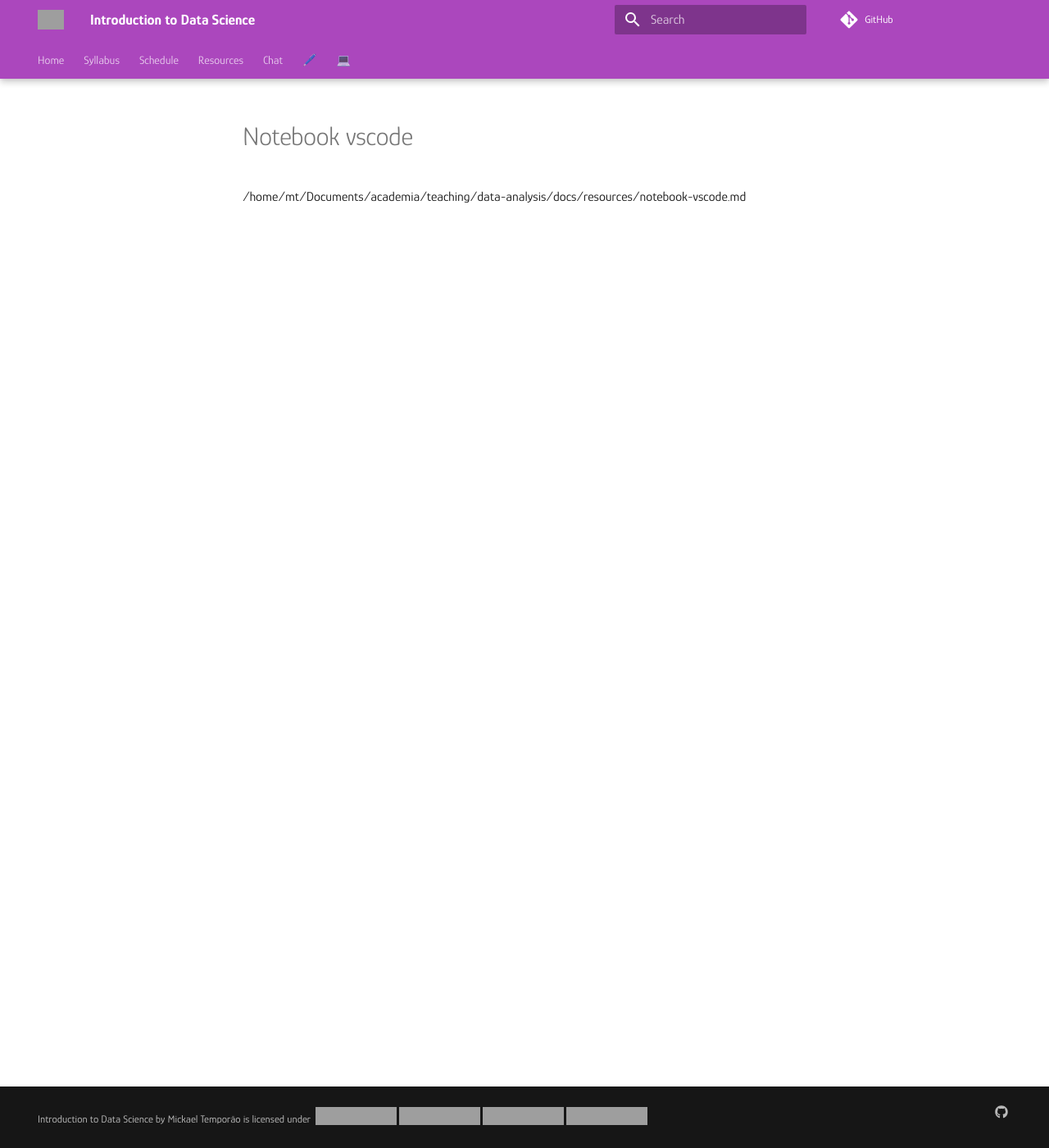
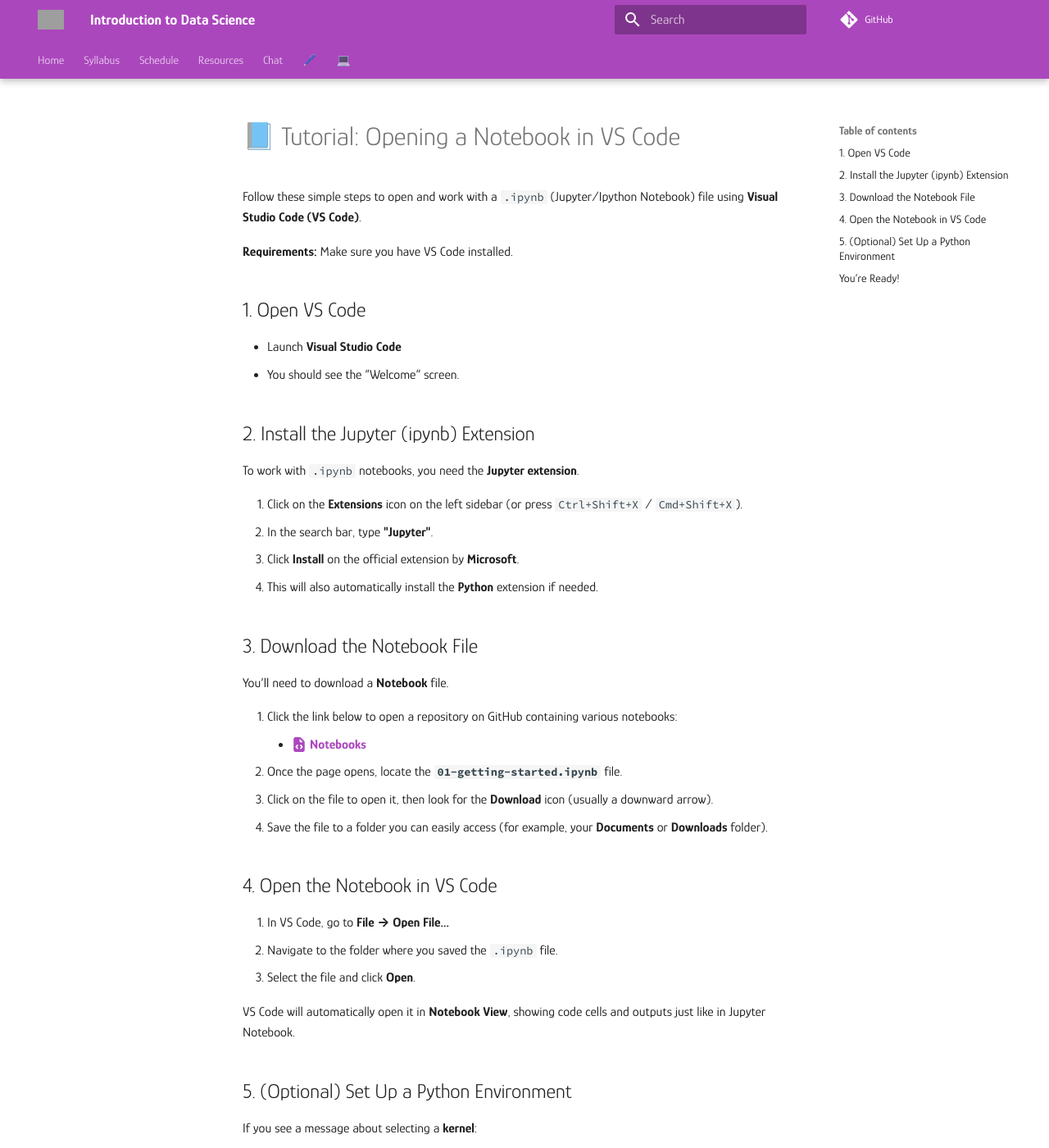
Before and after one commit to mickaeltemporao/itds, an MkDocs documentation site: the page built from docs/resources/notebook-vscode.md, in a window 1280 px wide and 1400 px high. Shown: the whole window at 82% size. Built offline with MkDocs 1.6.1 and Material for MkDocs 9.7.7, drawn with Linux system fonts in a browser that asks for light colours; comment, search, counter and statistics services are not loaded; some of the changed text lies outside the part shown; grey boxes are pictures that could not be loaded.

Commit message:
update file

```diff
--- a/docs/resources/notebook-vscode.md
+++ b/docs/resources/notebook-vscode.md
@@ -1 +1,46 @@
-/home/mt/Documents/academia/teaching/data-analysis/docs/resources/notebook-vscode.md
+# 📘 Tutorial: Opening a Notebook in VS Code
+
+Follow these simple steps to open and work with a `.ipynb` (Jupyter/Ipython Notebook) file using **Visual Studio Code (VS Code)**.
+
+**Requirements:** Make sure you have VS Code installed.
+
+## 1. Open VS Code
+- Launch **Visual Studio Code**
+- You should see the “Welcome” screen.
+
+## 2. Install the Jupyter (ipynb) Extension
+To work with `.ipynb` notebooks, you need the **Jupyter extension**.
+
+1. Click on the **Extensions** icon on the left sidebar (or press `Ctrl+Shift+X` / `Cmd+Shift+X`).
+2. In the search bar, type **"Jupyter"**.
+3. Click **Install** on the official extension by **Microsoft**.
+   - This will also automatically install the **Python** extension if needed.
+
+## 3. Download the Notebook File
+You’ll need to download a **Notebook** file.
+
+1. Click the link below to open a repository on GitHub containing various notebooks:
+    - [:fontawesome-solid-file-code: **Notebooks**](https://github.com/mickaeltemporao/data-analysis-codespace/tree/main/notebooks)
+2. Once the page opens, locate the **`01-getting-started.ipynb`** file.
+3. Click on the file to open it, then look for the **Download** icon (usually a downward arrow).
+4. Save the file to a folder you can easily access (for example, your **Documents** or **Downloads** folder).
+
+## 4. Open the Notebook in VS Code
+1. In VS Code, go to **File → Open File...**
+2. Navigate to the folder where you saved the `.ipynb` file.
+3. Select the file and click **Open**.
+
+VS Code will automatically open it in **Notebook View**, showing code cells and outputs just like in Jupyter Notebook.
+
+## 5. (Optional) Set Up a Python Environment
+If you see a message about selecting a **kernel**:
+
+1. Click **“Select Kernel”** at the top-right of the notebook.
+2. Choose an existing Python environment or create a new one.
+3. Wait for the environment to load — then you can start running cells!
+
+## You’re Ready!
+You can now:
+- Edit and run code cells (`Shift + Enter`)
+- Write notes in Markdown cells
+- Save your work normally (`Ctrl+S` / `Cmd+S`)
```
